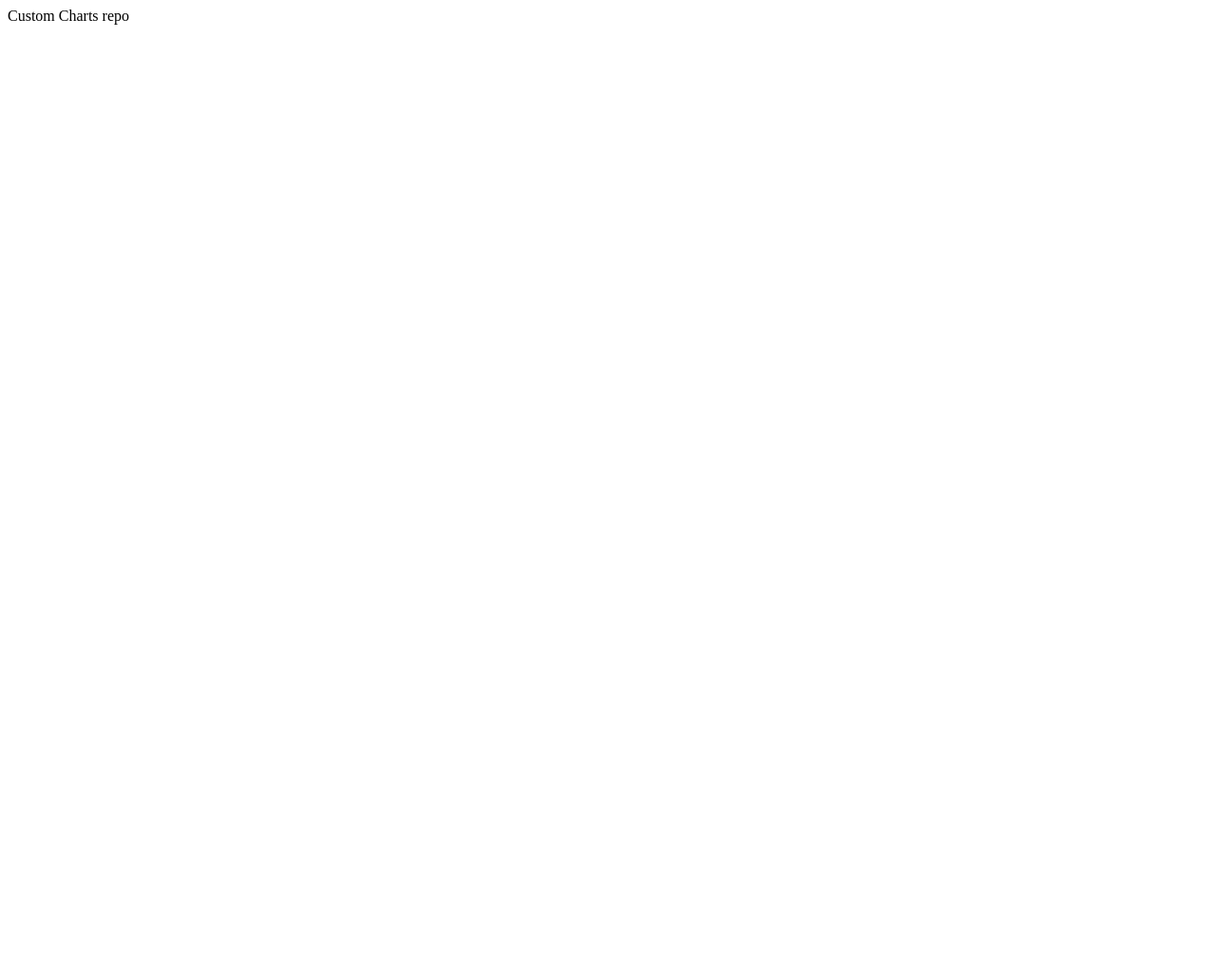
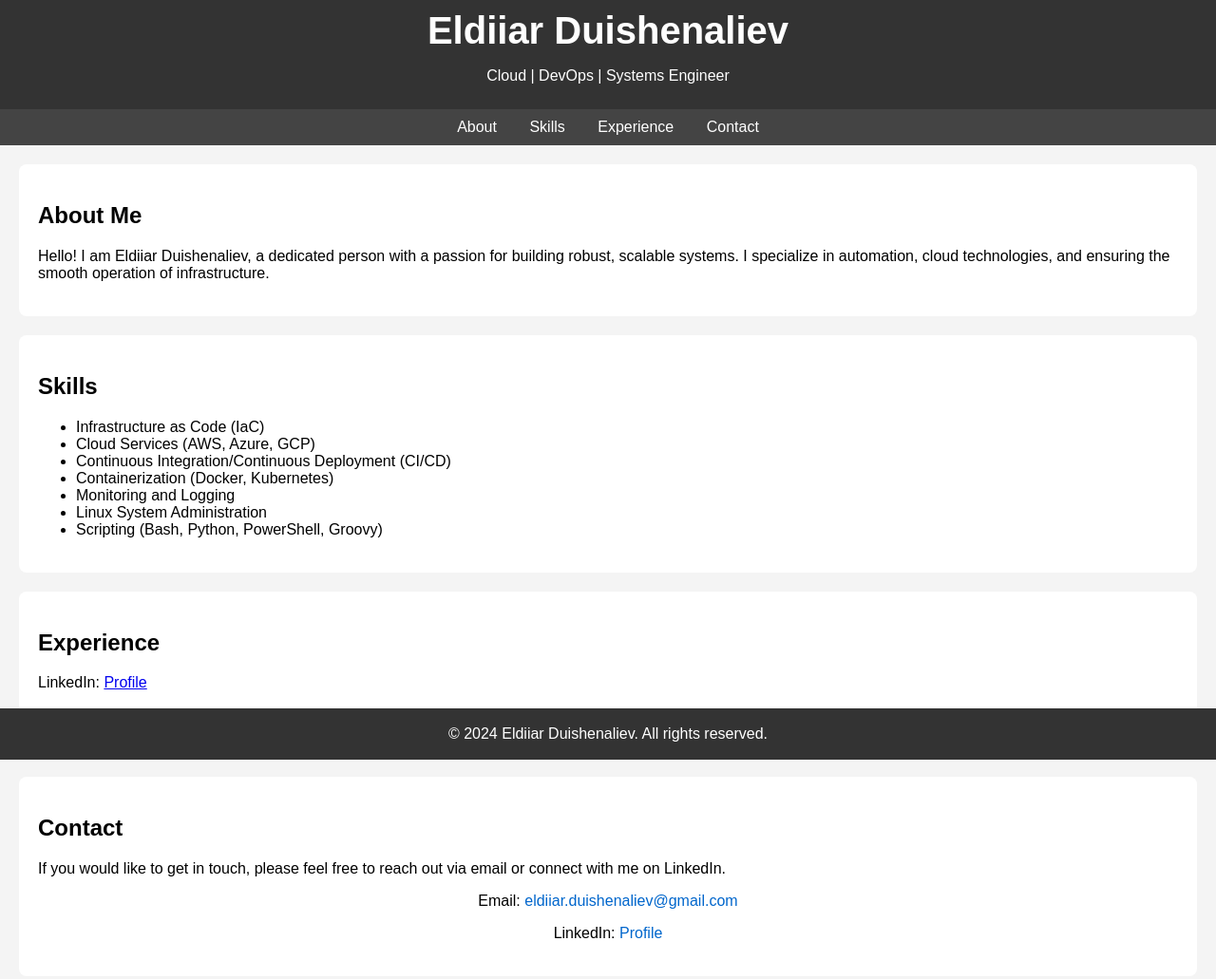
Before and after one commit to eldiiar-duishenaliev/eldiiar-duishenaliev.github.io, a plain HTML site: page index.html in a window 1280 px wide. Shown: the whole page at 95% size. Before the commit the page ends 800 px from the top, so only its background shows below. Drawn offline with Linux system fonts and the light colour scheme.

Commit message:
Update index.html

```diff
--- a/index.html
+++ b/index.html
@@ -1 +1,117 @@
-Custom Charts repo
+<!DOCTYPE html>
+<html lang="en">
+<head>
+    <meta charset="UTF-8">
+    <meta name="viewport" content="width=device-width, initial-scale=1.0">
+    <title>Engineer</title>
+    <style>
+        body {
+            font-family: Arial, sans-serif;
+            margin: 0;
+            padding: 0;
+            background-color: #f4f4f4;
+        }
+        header {
+            background-color: #333;
+            color: white;
+            padding: 10px 0;
+            text-align: center;
+        }
+        header h1 {
+            margin: 0;
+            font-size: 2.5em;
+        }
+        nav {
+            text-align: center;
+            padding: 10px 0;
+            background-color: #444;
+        }
+        nav a {
+            color: white;
+            margin: 0 15px;
+            text-decoration: none;
+        }
+        section {
+            padding: 20px;
+            margin: 20px;
+            background-color: white;
+            border-radius: 8px;
+        }
+        footer {
+            text-align: center;
+            padding: 2px 0;
+            background-color: #333;
+            color: white;
+            position: fixed;
+            bottom: 0;
+            width: 100%;
+        }
+        .profile-picture {
+            width: 150px;
+            border-radius: 50%;
+            display: block;
+            margin: 0 auto;
+        }
+        .contact {
+            text-align: center;
+            margin-top: 10px;
+        }
+        .contact a {
+            text-decoration: none;
+            color: #0066cc;
+        }
+    </style>
+</head>
+<body>
+
+<header>
+    <h1>Eldiiar Duishenaliev</h1>
+    <p>Cloud | DevOps | Systems Engineer</p>
+</header>
+
+<nav>
+    <a href="#about">About</a>
+    <a href="#skills">Skills</a>
+    <a href="#experience">Experience</a>
+    <a href="#contact">Contact</a>
+</nav>
+
+<section id="about">
+    <h2>About Me</h2>
+    <p>Hello! I am Eldiiar Duishenaliev, a dedicated person with a passion for building robust, scalable systems. I specialize in automation, cloud technologies, and ensuring the smooth operation of infrastructure.</p>
+</section>
+
+<section id="skills">
+    <h2>Skills</h2>
+    <ul>
+        <li>Infrastructure as Code (IaC)</li>
+        <li>Cloud Services (AWS, Azure, GCP)</li>
+        <li>Continuous Integration/Continuous Deployment (CI/CD)</li>
+        <li>Containerization (Docker, Kubernetes)</li>
+        <li>Monitoring and Logging</li>
+        <li>Linux System Administration</li>
+        <li>Scripting (Bash, Python, PowerShell, Groovy)</li>
+    </ul>
+</section>
+
+<section id="experience">
+    <h2>Experience</h2>
+    <p>LinkedIn: <a href="https://linkedin.com/in/eldiiar-duishenaliev" target="_blank">Profile</a></p>
+	<p>Certifications: <a href="https://www.credly.com/users/eldiiar-duishenaliev/badges" target="_blank">Credly</a></p>
+</section>
+
+<section id="contact">
+    <h2>Contact</h2>
+    <p>If you would like to get in touch, please feel free to reach out via email or connect with me on LinkedIn.</p>
+    <div class="contact">
+        <p>Email: <a href="mailto:eldiiar.duishenaliev@gmail.com">eldiiar.duishenaliev@gmail.com</a></p>
+        <p>LinkedIn: <a href="https://linkedin.com/in/eldiiar-duishenaliev" target="_blank">Profile</a></p>
+    </div>
+</section>
+
+<footer>
+    <p>&copy; 2024 Eldiiar Duishenaliev. All rights reserved.</p>
+</footer>
+
+</body>
+</html>
```
